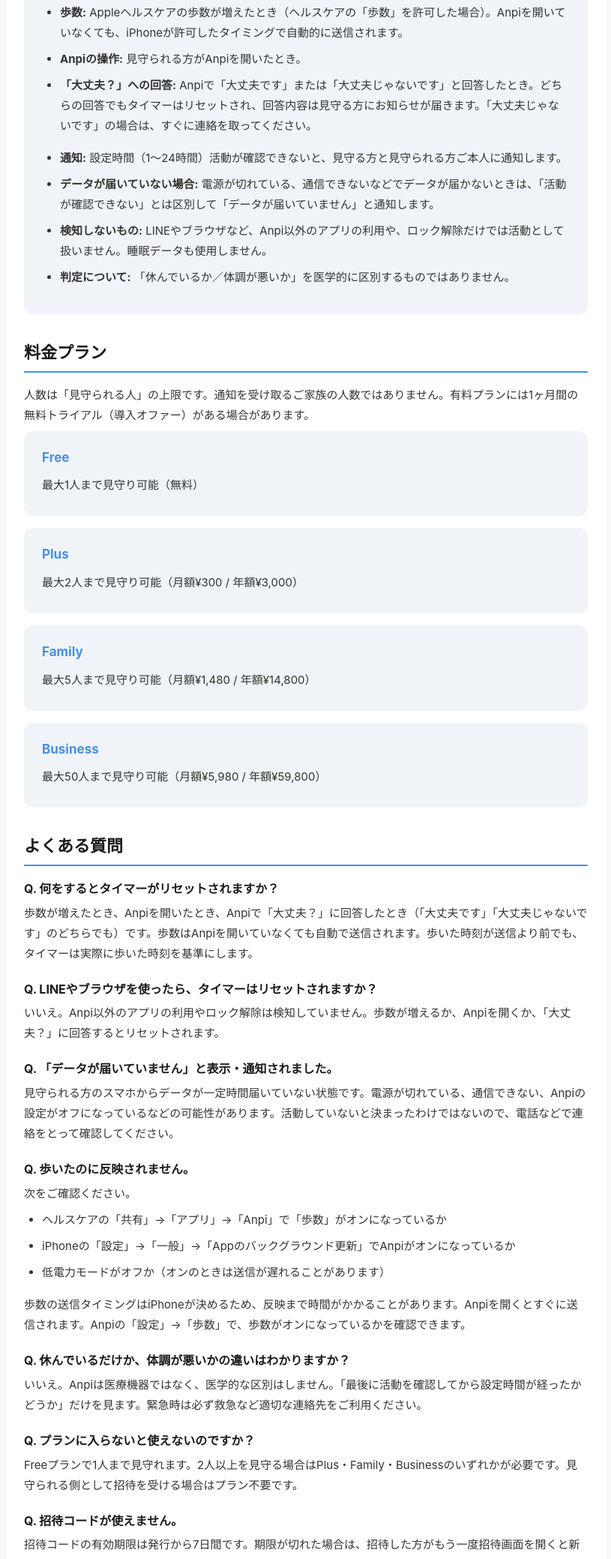
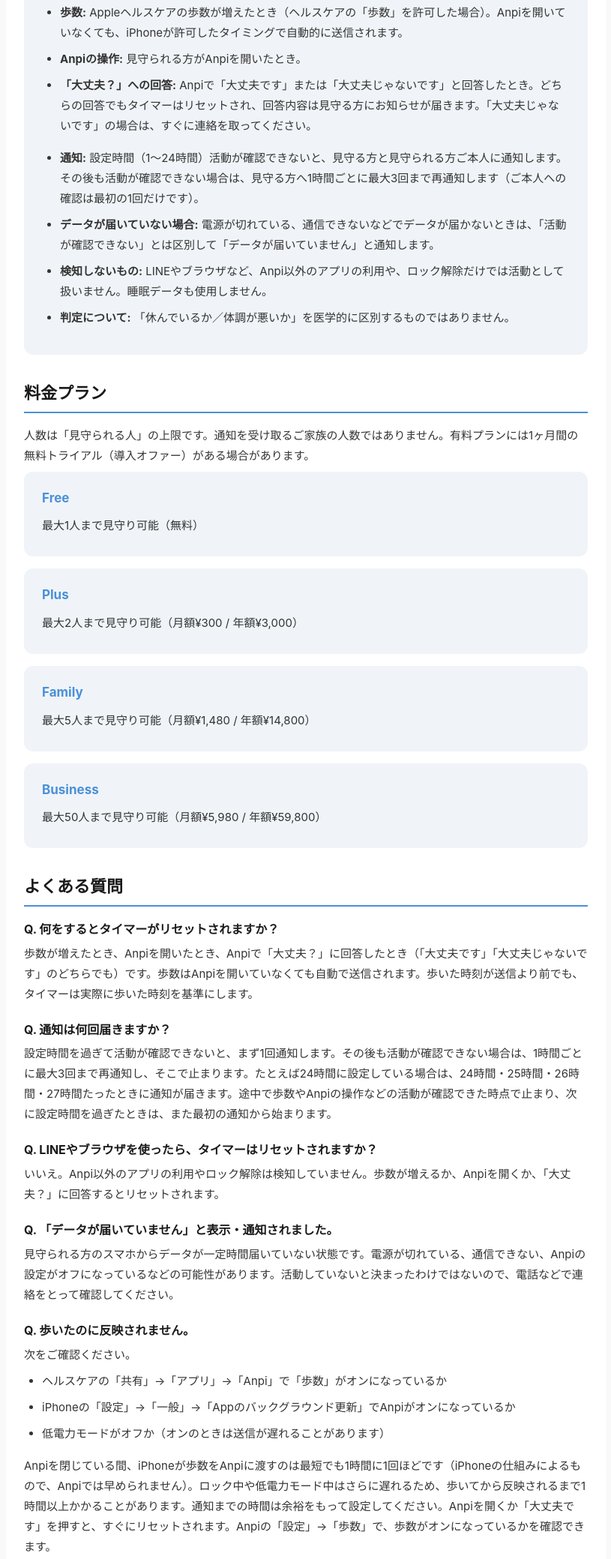
Before and after one commit to posmap-japan/anpi-app, a plain HTML site: page docs/support.html in a window 1280 px wide. Shown: the part 832-2911 px from the top of the page at 75% size, without its empty margins (232-1047 px from the left). Drawn offline with Linux system fonts and the light colour scheme.

Commit message:
Support: document hourly repeat alerts (max 3) and step delivery delay
Co-Authored-By: Claude Opus 5.5 <noreply@anthropic.com>

```diff
--- a/docs/support.html
+++ b/docs/support.html
@@ -162,7 +162,7 @@
         <li><strong>「大丈夫？」への回答:</strong> Anpiで「大丈夫です」または「大丈夫じゃないです」と回答したとき。どちらの回答でもタイマーはリセットされ、回答内容は見守る方にお知らせが届きます。「大丈夫じゃないです」の場合は、すぐに連絡を取ってください。</li>
       </ul>
       <ul>
-        <li><strong>通知:</strong> 設定時間（1〜24時間）活動が確認できないと、見守る方と見守られる方ご本人に通知します。</li>
+        <li><strong>通知:</strong> 設定時間（1〜24時間）活動が確認できないと、見守る方と見守られる方ご本人に通知します。その後も活動が確認できない場合は、見守る方へ1時間ごとに最大3回まで再通知します（ご本人への確認は最初の1回だけです）。</li>
         <li><strong>データが届いていない場合:</strong> 電源が切れている、通信できないなどでデータが届かないときは、「活動が確認できない」とは区別して「データが届いていません」と通知します。</li>
         <li><strong>検知しないもの:</strong> LINEやブラウザなど、Anpi以外のアプリの利用や、ロック解除だけでは活動として扱いません。睡眠データも使用しません。</li>
         <li><strong>判定について:</strong> 「休んでいるか／体調が悪いか」を医学的に区別するものではありません。</li>
@@ -196,6 +196,11 @@
     </div>
 
     <div class="faq-item">
+      <strong>Q. 通知は何回届きますか？</strong>
+      <p>設定時間を過ぎて活動が確認できないと、まず1回通知します。その後も活動が確認できない場合は、1時間ごとに最大3回まで再通知し、そこで止まります。たとえば24時間に設定している場合は、24時間・25時間・26時間・27時間たったときに通知が届きます。途中で歩数やAnpiの操作などの活動が確認できた時点で止まり、次に設定時間を過ぎたときは、また最初の通知から始まります。</p>
+    </div>
+
+    <div class="faq-item">
       <strong>Q. LINEやブラウザを使ったら、タイマーはリセットされますか？</strong>
       <p>いいえ。Anpi以外のアプリの利用やロック解除は検知していません。歩数が増えるか、Anpiを開くか、「大丈夫？」に回答するとリセットされます。</p>
     </div>
@@ -213,7 +218,7 @@
         <li>iPhoneの「設定」→「一般」→「Appのバックグラウンド更新」でAnpiがオンになっているか</li>
         <li>低電力モードがオフか（オンのときは送信が遅れることがあります）</li>
       </ul>
-      <p>歩数の送信タイミングはiPhoneが決めるため、反映まで時間がかかることがあります。Anpiを開くとすぐに送信されます。Anpiの「設定」→「歩数」で、歩数がオンになっているかを確認できます。</p>
+      <p>Anpiを閉じている間、iPhoneが歩数をAnpiに渡すのは最短でも1時間に1回ほどです（iPhoneの仕組みによるもので、Anpiでは早められません）。ロック中や低電力モード中はさらに遅れるため、歩いてから反映されるまで1時間以上かかることがあります。通知までの時間は余裕をもって設定してください。Anpiを開くか「大丈夫です」を押すと、すぐにリセットされます。Anpiの「設定」→「歩数」で、歩数がオンになっているかを確認できます。</p>
     </div>
 
     <div class="faq-item">
```
Also changed, not shown: docs/en/support.html (+6 -2 lines).
